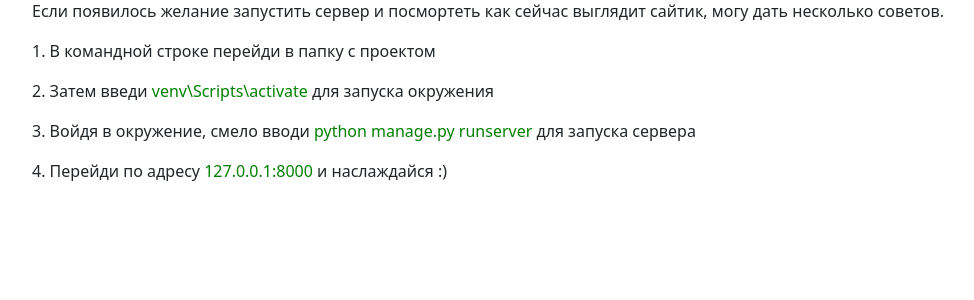
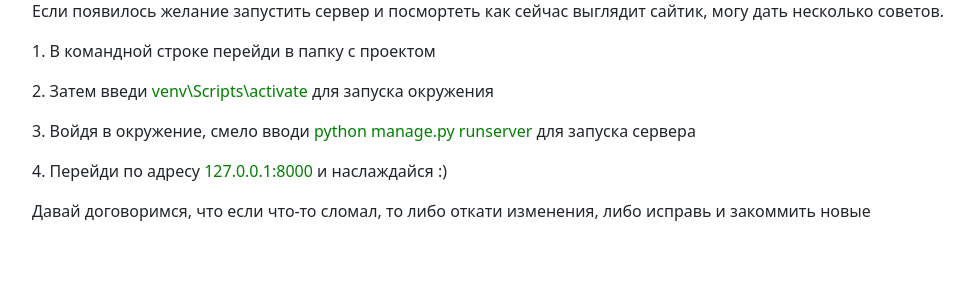
Before and after one commit to yuliya-le/Yu-train, a Django app: page / in a window 1280 px wide. Shown: the part 202-502 px from the top of the page, without its empty margins (50-1024 px from the left). Run offline with Django 5.2, Linux system fonts and the light colour scheme.

Commit message:
editing description

```diff
--- a/GitTrain/main/templates/main/index.html
+++ b/GitTrain/main/templates/main/index.html
@@ -15,6 +15,7 @@
                 <p>2. Затем введи <span style='color:green;'>venv\Scripts\activate</span> для запуска окружения</p>
                 <p>3. Войдя в окружение, смело вводи <span style='color:green;'>python manage.py runserver</span> для запуска сервера</p>
                 <p>4. Перейди по адресу <span style='color:green;'>127.0.0.1:8000</span> и наслаждайся :)</p>
+                <p>Давай договоримся, что если что-то сломал, то либо откати изменения, либо исправь и закоммить новые</p>
 
             </div>
         </div>
```
